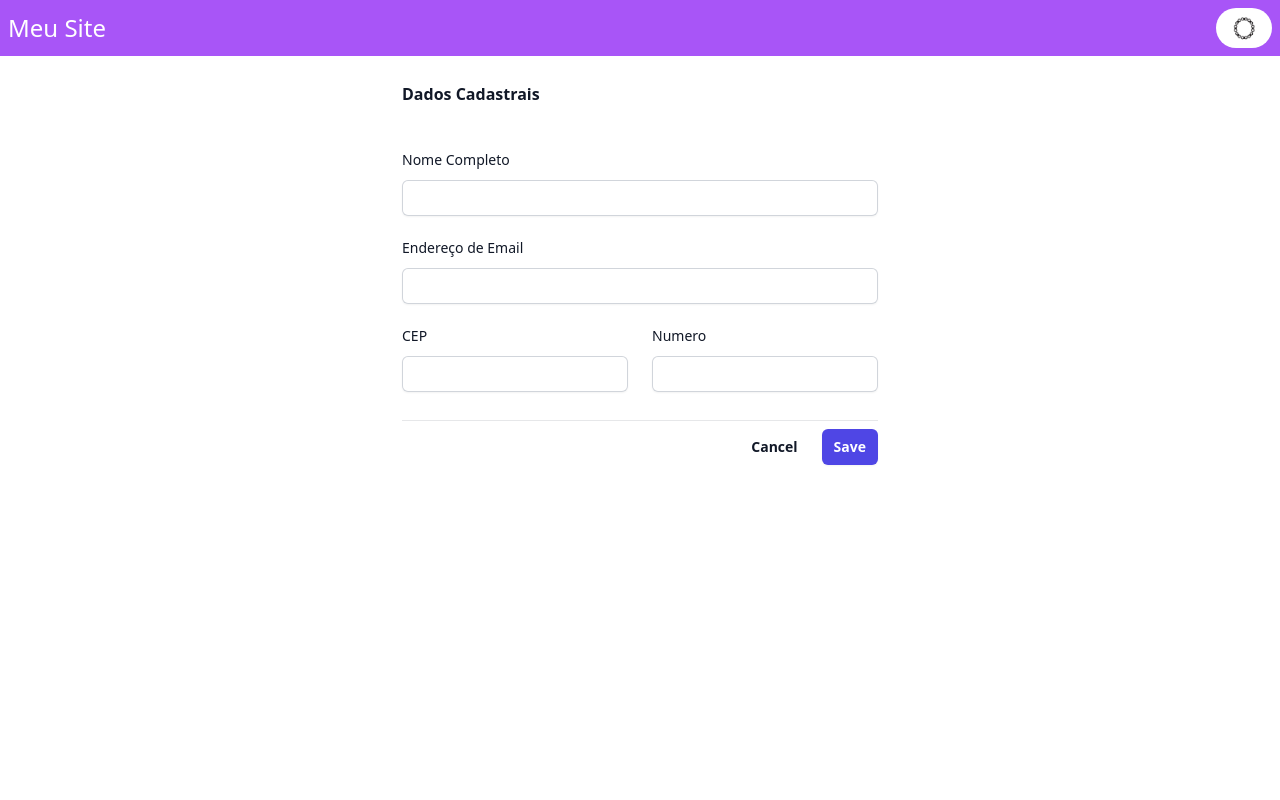
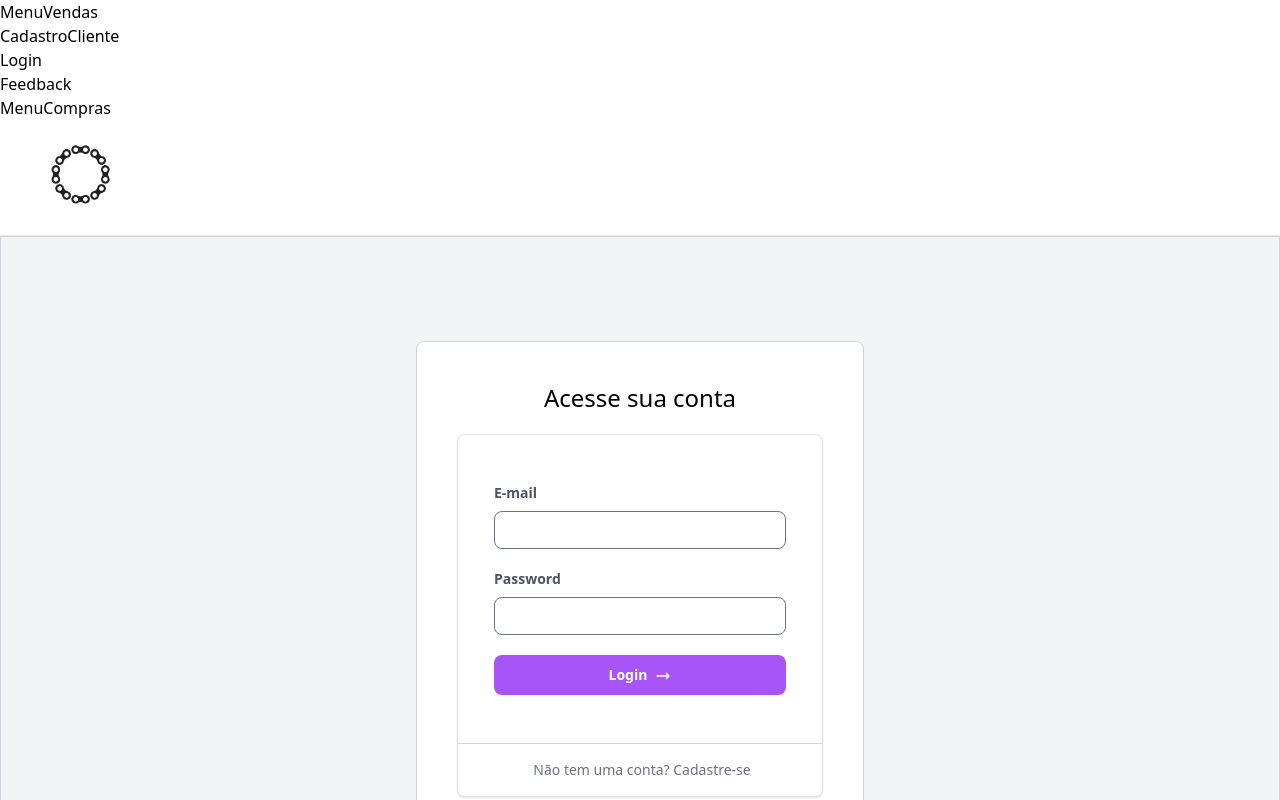
Before and after one commit to dsm-cefet-rj/ti-2024-1-grupo-10-1, a React (Vite) app in the folder frontend/: page / in a window 1280 px wide. Shown: the top 800 px of the page. Built offline with nearby package versions, Linux system fonts and the light colour scheme.

Commit message:
Add files via upload
Navegação entre páginas

```diff
--- a/frontend/src/App.jsx
+++ b/frontend/src/App.jsx
@@ -1,17 +1,28 @@
-import Home from "./pages/Home"
-import Bike from "./pages/Bike"
-import Login from "./pages/Login"
-import Feedback from "./pages/Feedback"
-import CadastroCliente from "./pages/CadastroCliente"
+import React from 'react';
+import { BrowserRouter as Router, Routes, Route } from 'react-router-dom';
+import Navigation from './Navigation';
+import Home from './pages/Home';
+import Bike from './pages/Bike';
+import Login from './pages/Login';
+import Feedback from './pages/Feedback';
+import CadastroCliente from './pages/CadastroCliente';
+import MenuFeedback from './components/MenuFeedback';
 
-function App() {
-
-	return (
-		// <Home></Home>
-		<CadastroCliente></CadastroCliente>
-		//<div><Login></Login></div>
-		// <Bike></Bike>
-	)
+const App = () => {
+  return (
+    <Router>
+      <Navigation />
+      <Routes>
+        <Route path="/" element={<Login />} />
+        <Route path="/login" element={<Login />} />
+        <Route path="/feedback" element={<Feedback />} />
+        <Route path="/cadastro-cliente" element={<CadastroCliente />} />
+        <Route path="/bike" element={<Bike />} />
+        <Route path="/home" element={<Home />} />
+        <Route path="/menu-feedback" element={<MenuFeedback />} />
+      </Routes>
+    </Router>
+  );
 }
 
-export default App
+export default App;
--- /dev/null
+++ b/frontend/src/Navigation.jsx
@@ -0,0 +1,18 @@
+import React from 'react';
+import { Link } from 'react-router-dom';
+
+const Navigation = () => {
+  return (
+    <nav>
+      <ul>
+        <li><Link to="/">MenuVendas</Link></li>
+        <li><Link to="/CadastroCliente">CadastroCliente</Link></li>
+        <li><Link to="/Login">Login</Link></li>
+        <li><Link to="/Feedback">Feedback</Link></li>
+        <li><Link to="/Bike">MenuCompras</Link></li>
+      </ul>
+    </nav>
+  );
+}
+
+export default Navigation;
```
